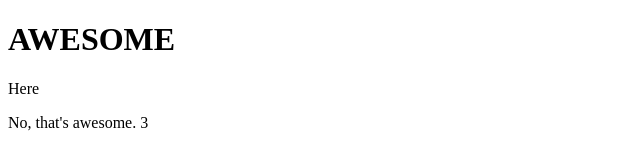
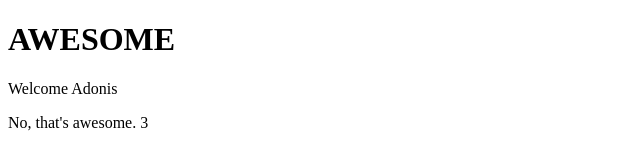
Before and after one commit to jloosfelt/supersite, a plain HTML site: page index.html in a window 1280 px wide. Shown: the full height of the page, 0-640 px from the left. Drawn offline with Linux system fonts and the light colour scheme.

Commit message:
Text changed

```diff
--- a/index.html
+++ b/index.html
@@ -8,7 +8,7 @@
 </head>
 <body>
   <h1>AWESOME</h1>
-  Here
+  Welcome Adonis
   <p>
     No, that's awesome.
     3
```
